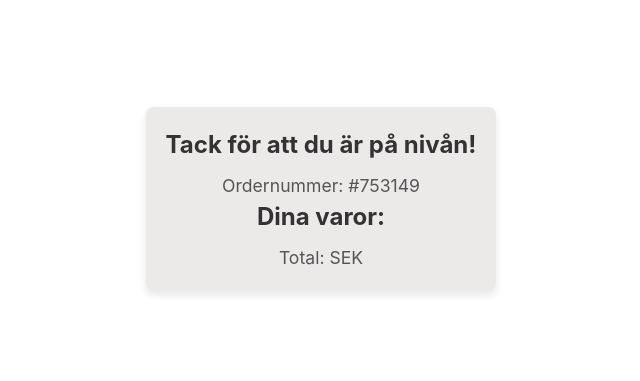
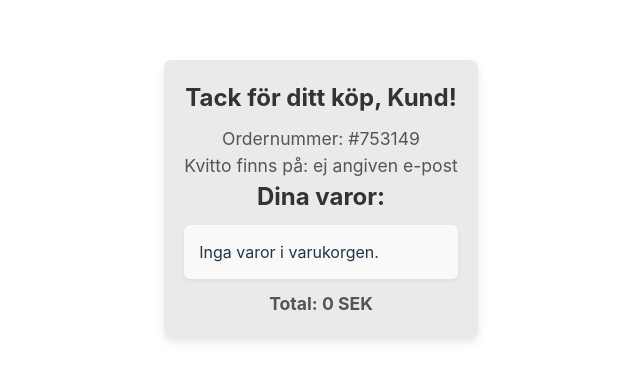
Before and after one commit to SophieNordell/Webshop, a React (Vite) app: page /confirmation in a window 1280 px wide. Shown: the part 201-582 px from the top of the page, without its empty margins (319-959 px from the left). Built offline with nearby package versions, Linux system fonts and the light colour scheme.

Commit message:
confirmation fix

```diff
--- a/src/pages/Confirmation.jsx
+++ b/src/pages/Confirmation.jsx
@@ -1,34 +1,72 @@
 import { useState, useEffect } from "react";
+import { useLocation } from "react-router-dom";
 import "/src/confirmation.css";
 
-const Confirmation = ({ customerName, items = [], total }) => {
+const Confirmation = () => {
+  const location = useLocation();
+  const { customerData } = location.state || {};
+
+  const [cart, setCart] = useState([]);
   const [orderNumber, setOrderNumber] = useState("");
 
   useEffect(() => {
+    // Generera ordernummer
     const randomOrderNumber = Math.floor(100000 + Math.random() * 900000);
     setOrderNumber(randomOrderNumber);
-  }, []);
+
+    // Hämta varukorg från `location.state` eller `localStorage`
+    if (location.state?.cart) {
+      setCart(location.state.cart);
+    } else {
+      const storedCart = localStorage.getItem("cart");
+      if (storedCart) {
+        setCart(JSON.parse(storedCart));
+      }
+    }
+  }, [location.state]);
+
+  const total = Math.round(
+    cart.reduce((sum, item) => sum + item.price * item.quantity, 0)
+  );
 
   return (
-    <>
     <div className="confirmation">
-        <h3>Tack för att du är på nivån! {customerName}</h3>
+      <h3>Tack för ditt köp, {customerData?.name || "Kund"}!</h3>
       <p>Ordernummer: #{orderNumber}</p>
+      <p>Kvitto finns på: {customerData?.email || "ej angiven e-post"}</p>
 
       <h3>Dina varor:</h3>
       <div className="confirmation-card">
         <ul>
-            {items.map((item, index) => (
+          {cart.length > 0 ? (
+            cart.map((item, index) => (
               <li key={index}>
-                {item.name} - {item.quantity} st
+                <div className="product-info">
+                  <img
+                    src={item.image}
+                    alt={item.title}
+                    className="product-image"
+                  />
+                  <div className="text-info">
+                    <p>
+                      <strong>{item.title}</strong>
+                    </p>
+                    <p>Pris: {item.price} SEK</p>
+                  </div>
+                  <p className="quantity">{item.quantity} st</p>
+                </div>
               </li>
-            ))}
+            ))
+          ) : (
+            <li>Inga varor i varukorgen.</li>
+          )}
         </ul>
       </div>
 
-        <p>Total: {total} SEK</p>
+      <p>
+        <strong>Total: {total} SEK</strong>
+      </p>
     </div>
-    </>
   );
 };
 
```
Lines whose indentation alone changed are shown as unchanged.
